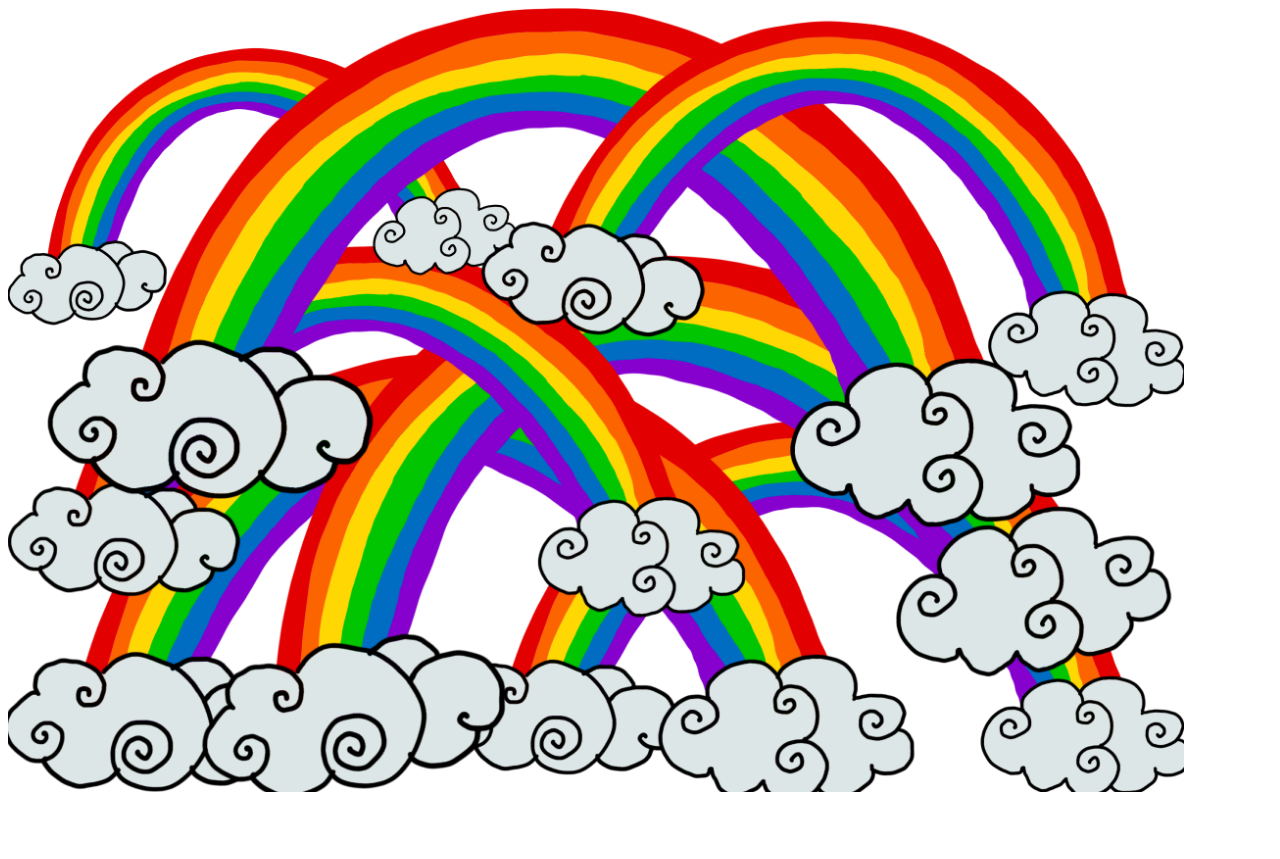
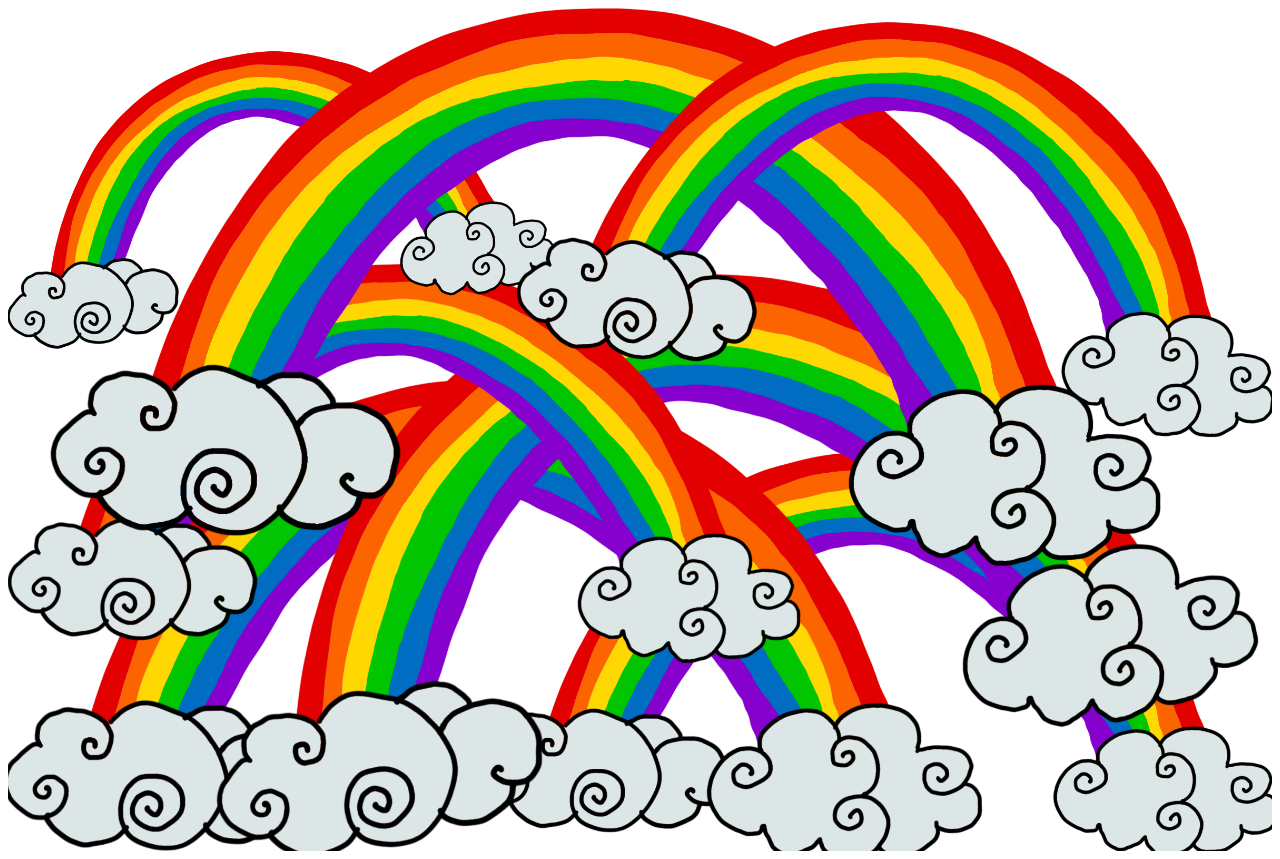
Before and after one commit to wiggitywhitney/rainbows, a website: page public/index.html in a window 1280 px wide. Before the commit the page ends 800 px from the top, so only its background shows below. Drawn offline with Linux system fonts and the light colour scheme.

Commit message:
Fill width with image, not height

```diff
--- a/public/main.css
+++ b/public/main.css
@@ -1,4 +1,4 @@
 img {
-    width: auto;
-    height: 100%;
+    width: 100%;
+    height: auto;
 }
```
